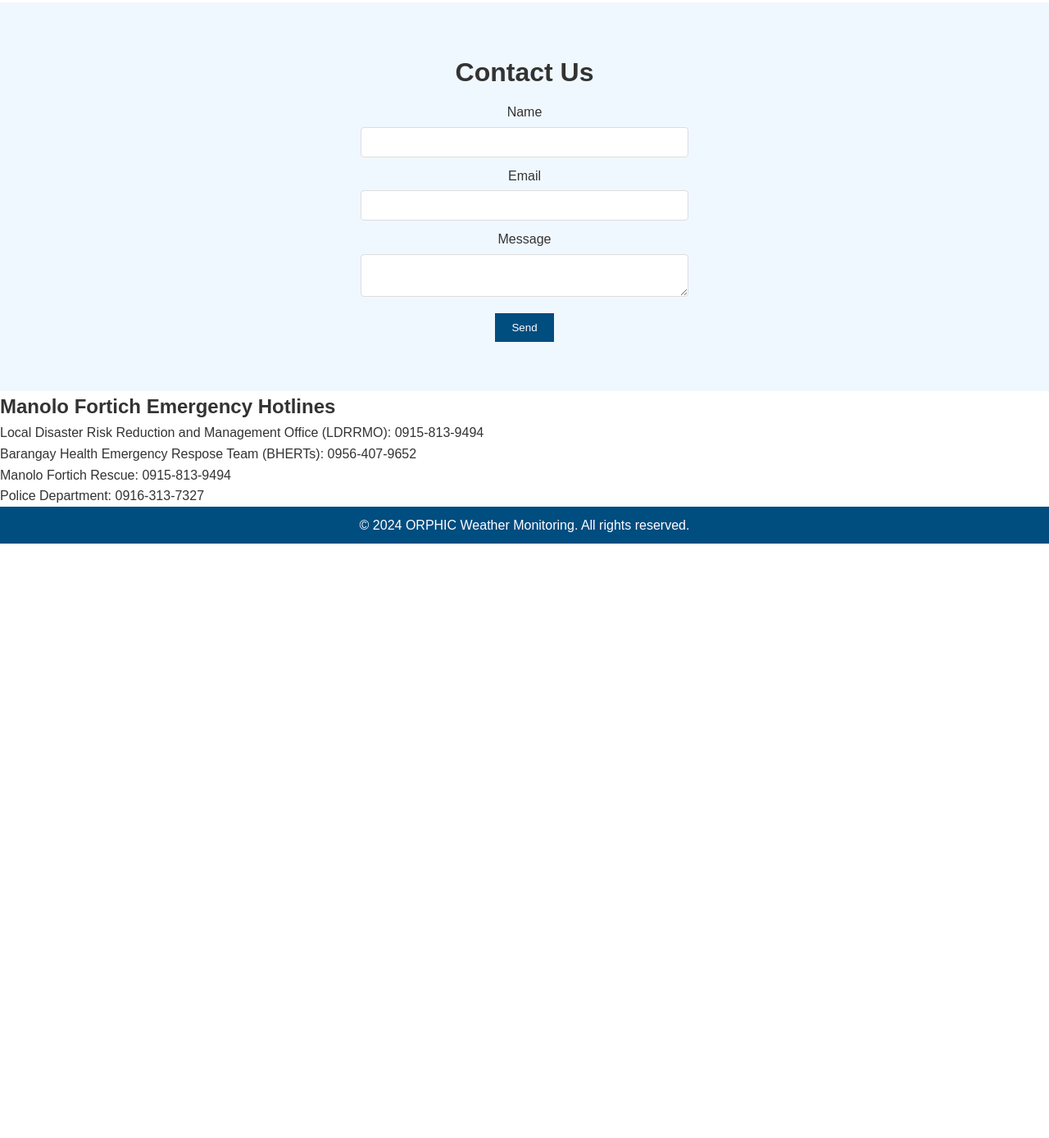
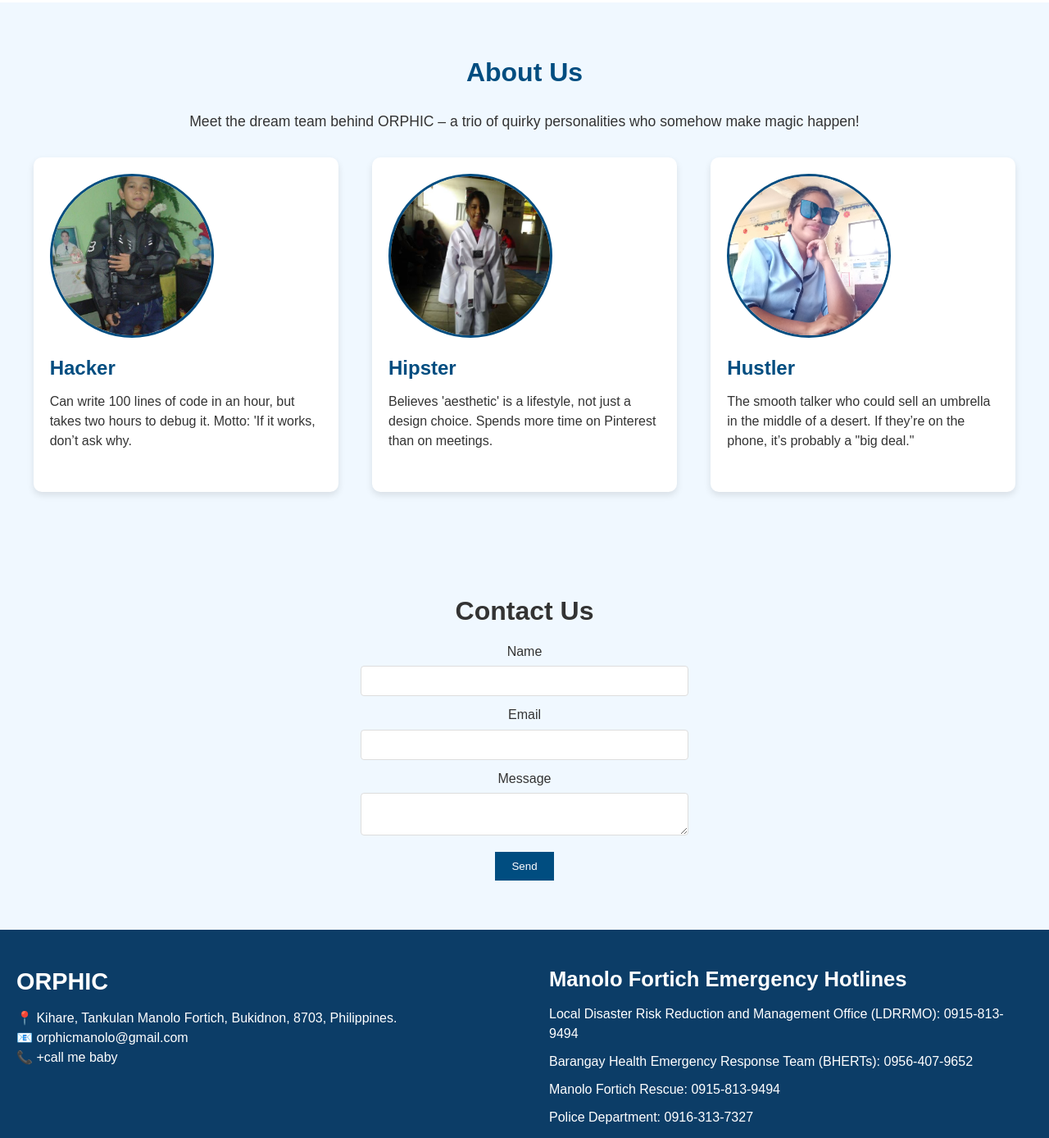
Before and after one commit to OR-PHIC/Orphic, a plain HTML site: page index.html in a window 1280 px wide. Shown: the part 1228-2616 px from the top of the page at 82% size. Before the commit the page ends 1891 px from the top, so only its background shows below. Drawn offline with Linux system fonts and the light colour scheme.

Commit message:
Added my everything 001

```diff
--- a/index.html
+++ b/index.html
@@ -130,6 +130,60 @@
 
 
     }
+/* About Us Section */
+.about {
+    padding: 60px 20px;
+    text-align: center;
+    background-color: #f0f8ff;
+}
+
+.about h2 {
+    font-size: 2em;
+    margin-bottom: 20px;
+    color: #004d80;
+}
+
+.about p {
+    font-size: 1.1em;
+    margin-bottom: 30px;
+    color: #333;
+}
+
+.about-team {
+    display: flex;
+    justify-content: space-around;
+    text-align: center;
+    margin-top: 30px;
+}
+
+.team-member {
+    background: #fff;
+    padding: 20px;
+    width: 30%;
+    border-radius: 10px;
+    box-shadow: 0 4px 8px rgba(0, 0, 0, 0.1);
+    text-align: left;
+}
+
+.team-member h3 {
+    font-size: 1.5em;
+    color: #004d80;
+    margin-bottom: 10px;
+}
+
+.team-member p {
+    font-size: 1em;
+    color: #333;
+    line-height: 1.5;
+}
+.team-photo {
+    width: 200px;
+    height: 200px;
+    border-radius: 90%;
+    margin-bottom: 10px;
+    object-fit: cover;
+    border: 3px solid #004d80;
+}
 
     /* Contact Section */
     .contact {
@@ -174,10 +228,41 @@
     .contact form button:hover {
         background: #00aaff;
     }
-    .hotline{
+    /*hotlines*/
+.hotlines {
+    background-color: #0c3d67;
+    color: #fff;
+    padding: 40px 0;
+    display: flex;
+    justify-content: space-between;
+    align-items: flex-start;
+    flex-wrap: wrap;
+    max-width: 100%;
+    margin: 0;
+    gap: 20px;
+}
 
-    }
+.hotline-left, .hotline-right {
+    flex: 1;
+    min-width: 300px;
+    padding: 0 20px;
+}
 
+.hotline-left h1 {
+    font-size: 1.8em;
+    margin-bottom: 10px;
+}
+
+.hotline-right h2 {
+    font-size: 1.6em;
+    margin-bottom: 10px;
+}
+
+.hotlines p {
+    font-size: 1em;
+    line-height: 1.5;
+    margin-bottom: 10px;
+}
     /* Footer */
     footer {
         background: #004d80;
@@ -198,6 +283,7 @@
             <a href="#solutions">Solutions</a>
             <a href="#technology">Technology</a>
             <a href="#insights">Insights</a>
+            <a href="#about">About</a>
             <a href="#contact">Contact Us</a>
         </nav>
     </header>
@@ -246,7 +332,33 @@
     </a>
     </section>
 
-    <!-- Contact Section -->
+    <!--About Section-->
+    <section id="about" class="about">
+        <h2>About Us</h2>
+    <p>Meet the dream team behind ORPHIC – a trio of quirky personalities who somehow make magic happen!</p>
+    <div class="about-team">
+        <!-- Hacker -->
+        <div class="team-member">
+            <img src="photo/464963604_8463594547022750_3233352530495717329_n.jpg" alt="Hacker" class="team-photo">
+            <h3>Hacker</h3>
+            <p>Can write 100 lines of code in an hour, but takes two hours to debug it. Motto: 'If it works, don’t ask why.</p>
+        </div>
+        <!-- Hipster -->
+        <div class="team-member">
+            <img src="photo/457045490_3551012505121237_4043407719480841372_n.jpg" alt="Hipster" class="team-photo">
+            <h3>Hipster</h3>
+            <p>Believes 'aesthetic' is a lifestyle, not just a design choice. Spends more time on Pinterest than on meetings.</p>
+        </div>
+        <!-- Hustler -->
+        <div class="team-member">
+            <img src="photo/371839912_993711305207068_1741609034572069136_n.jpg" alt="Hustler" class="team-photo">
+            <h3>Hustler</h3>
+            <p>The smooth talker who could sell an umbrella in the middle of a desert. If they’re on the phone, it’s probably a "big deal."</p>
+        </div>
+    </div>
+</section>
+    <!--Contact Section-->
+
     <section id="contact" class="contact">
         <h2>Contact Us</h2>
         <form action="#">
@@ -259,15 +371,26 @@
             <button type="submit">Send</button>
         </form>
     </section>
-
-     <!-- Emergency Hotlines -->
-     <section id="hotlines" class="hotlines">
+<!--emergency hotline left-->
+<!-- Emergency Hotlines Section -->
+<section id="hotlines" class="hotlines">
+    <div class="hotline-left">
+        <h1>ORPHIC</h1>
+        <p>
+            📍 Kihare, Tankulan Manolo Fortich, Bukidnon, 8703, Philippines.<br>
+            📧 orphicmanolo@gmail.com<br>
+            📞 +call me baby
+        </p>
+    </div>
+    <div class="hotline-right">
         <h2>Manolo Fortich Emergency Hotlines</h2>
         <p>Local Disaster Risk Reduction and Management Office (LDRRMO): 0915-813-9494</p>
-        <p>Barangay Health Emergency Respose Team (BHERTs): 0956-407-9652</p>
+        <p>Barangay Health Emergency Response Team (BHERTs): 0956-407-9652</p>
         <p>Manolo Fortich Rescue: 0915-813-9494</p>
         <p>Police Department: 0916-313-7327</p>
-    </section>
+    </div>
+</section>
+
 
 
     <!-- Footer -->
```
Also changed, not shown: photo/371839912_993711305207068_1741609034572069136_n.jpg (added), photo/451412015_1498900787503190_7883545290046541438_n.jpg (added), photo/457045490_3551012505121237_4043407719480841372_n.jpg (added), photo/464963604_8463594547022750_3233352530495717329_n.jpg (added).
